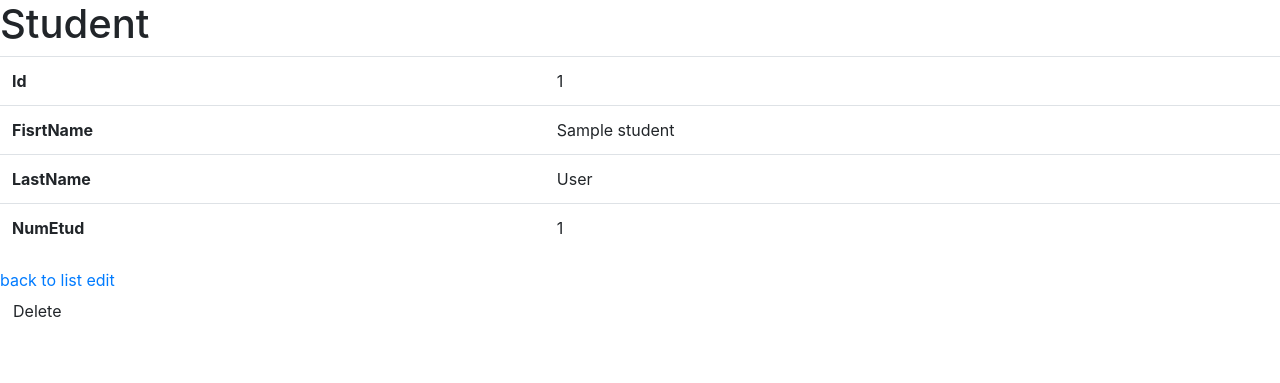
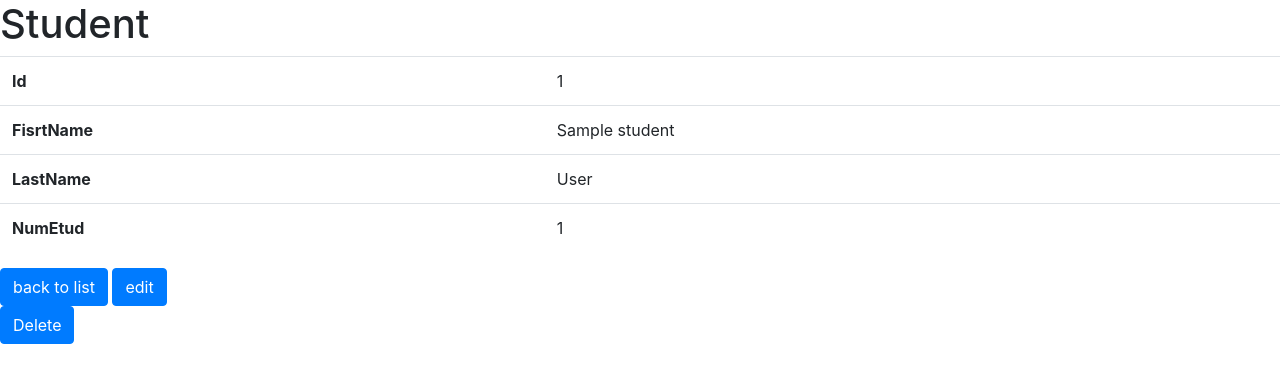
Before and after one commit to Harrisonfrn/UnedicTest, a Symfony app: template templates/student/show.html.twig in a window 1280 px wide. Shown: the part 56-439 px from the top of the page. Run offline with Twig, Linux system fonts and the light colour scheme; the template is opened without the code that fills it: most values are stand-ins (such as "Sample title", 1, 10 or a date in 2020); some libraries are stand-ins or nearby versions.

Commit message:
minor update

```diff
--- a/templates/base.html.twig
+++ b/templates/base.html.twig
@@ -7,11 +7,7 @@
 			{% endblock %}
 		</title>
 		<meta name="viewport" content="width=device-width, initial-scale=1.0"/>
-		<link rel="stylesheet" href="https://stackpath.bootstrapcdn.com/bootstrap/4.5.0/css/bootstrap.min.css" integrity="sha384-9aIt2nRpC12Uk9gS9baDl411NQApFmC26EwAOH8WgZl5MYYxFfc+NcPb1dKGj7Sk" crossorigin="anonymous">
-		<link rel="stylesheet" href="https://cdnjs.cloudflare.com/ajax/libs/select2/4.0.12/css/select2.min.css">
-		<link rel="stylesheet" href="https://cdnjs.cloudflare.com/ajax/libs/font-awesome/5.12.1/css/all.min.css"/>
-		<link rel="stylesheet" href="https://stackpath.bootstrapcdn.com/font-awesome/4.7.0/css/font-awesome.min.css">
-
+		<link rel="stylesheet" href="https://stackpath.bootstrapcdn.com/bootstrap/4.3.1/css/bootstrap.min.css" integrity="sha384-ggOyR0iXCbMQv3Xipma34MD+dH/1fQ784/j6cY/iJTQUOhcWr7x9JvoRxT2MZw1T" crossorigin="anonymous">
 	</head>
 	<body>
 		<nav class="navbar navbar-expand-lg navbar-dark bg-primary">
@@ -39,6 +35,10 @@
 			</div>
 		</nav>
 		{% block body %}{% endblock %}
+		<script src="https://code.jquery.com/jquery-3.3.1.slim.min.js" integrity="sha384-q8i/X+965DzO0rT7abK41JStQIAqVgRVzpbzo5smXKp4YfRvH+8abtTE1Pi6jizo" crossorigin="anonymous"></script>
+		<script src="https://cdnjs.cloudflare.com/ajax/libs/popper.js/1.14.7/umd/popper.min.js" integrity="sha384-UO2eT0CpHqdSJQ6hJty5KVphtPhzWj9WO1clHTMGa3JDZwrnQq4sF86dIHNDz0W1" crossorigin="anonymous"></script>
+		<script src="https://stackpath.bootstrapcdn.com/bootstrap/4.3.1/js/bootstrap.min.js" integrity="sha384-JjSmVgyd0p3pXB1rRibZUAYoIIy6OrQ6VrjIEaFf/nJGzIxFDsf4x0xIM+B07jRM" crossorigin="anonymous"></script>
+
 	</body>
 
 </html>
--- a/templates/student/_delete_form.html.twig
+++ b/templates/student/_delete_form.html.twig
@@ -1,5 +1,6 @@
 <form method="post" action="{{ path('student_delete', {'id': student.id}) }}" onsubmit="return confirm('Are you sure you want to delete this item?');">
-    <input type="hidden" name="_method" value="DELETE">
-    <input type="hidden" name="_token" value="{{ csrf_token('delete' ~ student.id) }}">
-    <button class="btn">Delete</button>
+	<input type="hidden" name="_method" value="DELETE">
+	<input type="hidden" name="_token" value="{{ csrf_token('delete' ~ student.id) }}">
+	<button class="btn btn-primary" ">Delete</button>
+
 </form>
--- a/templates/student/show.html.twig
+++ b/templates/student/show.html.twig
@@ -1,6 +1,7 @@
 {% extends 'base.html.twig' %}
 
-{% block title %}Student{% endblock %}
+{% block title %}Student
+{% endblock %}
 
 {% block body %}
 	<h1>Student</h1>
@@ -26,9 +27,11 @@
 		</tbody>
 	</table>
 
-    <a href="{{ path('student_index') }}">back to list</a>
+	<a class="btn btn-primary" href="{{ path('student_index') }}">back to list</a>
 
-    <a href="{{ path('student_edit', {'id': student.id}) }}">edit</a>
+
+	<a class="btn btn-primary" href="{{ path('student_edit', {'id': student.id}) }}">edit</a>
+
 
 	{{ include('student/_delete_form.html.twig') }}
 {% endblock %}
```
Also changed, not shown: templates/student/index.html.twig (+6 -3 lines). Lines whose indentation alone changed are shown as unchanged.
